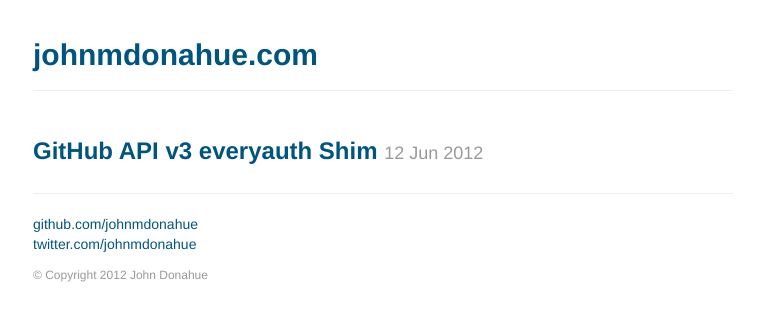
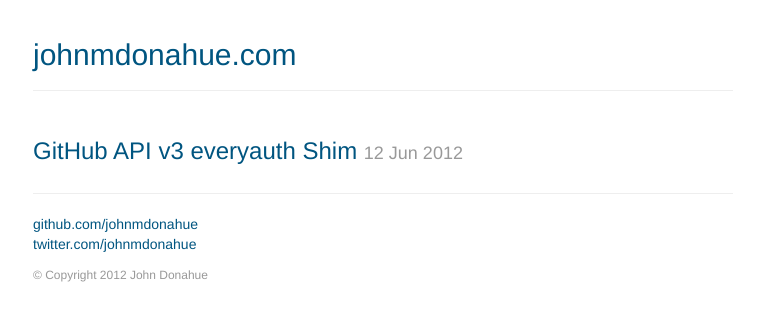
Before and after one commit to johnmdonahue/johnmdonahue.github.com, a Jekyll site: the page built from index.html, in a window 1280 px wide. Shown: the top 321 px of the page, without its empty margins (257-1021 px from the left). Built offline with Jekyll 4.4.1, drawn with Linux system fonts in a browser that asks for light colours; Markdown is read by kramdown in place of the engine named in the settings; the list of posts is cut into pages by our own code; comment, search, counter and statistics services are not loaded.

Commit message:
set header font-weight normal

```diff
--- a/css/main.css
+++ b/css/main.css
@@ -77,7 +77,7 @@ a:hover{color:#002234;text-decoration:underline;}
 .container-fluid:after{clear:both;}
 p{margin:0 0 10px;font-family:"Helvetica Neue",Helvetica,Arial,sans-serif;font-size:14px;line-height:20px;}p small{font-size:12px;color:#999999;}
 .lead{margin-bottom:20px;font-size:20px;font-weight:200;line-height:30px;}
-h1,h2,h3,h4,h5,h6{margin:0;font-weight:bold;color:#333333;text-rendering:optimizelegibility;}h1 small,h2 small,h3 small,h4 small,h5 small,h6 small{font-weight:normal;color:#999999;}
+h1,h2,h3,h4,h5,h6{margin:0;font-weight:normal;color:#333333;text-rendering:optimizelegibility;}h1 small,h2 small,h3 small,h4 small,h5 small,h6 small{font-weight:normal;color:#999999;}
 h1{font-size:30px;line-height:40px;}h1 small{font-size:18px;}
 h2{font-size:24px;line-height:40px;}h2 small{font-size:18px;}
 h3{line-height:30px;font-size:18px;}h3 small{font-size:14px;}
```
